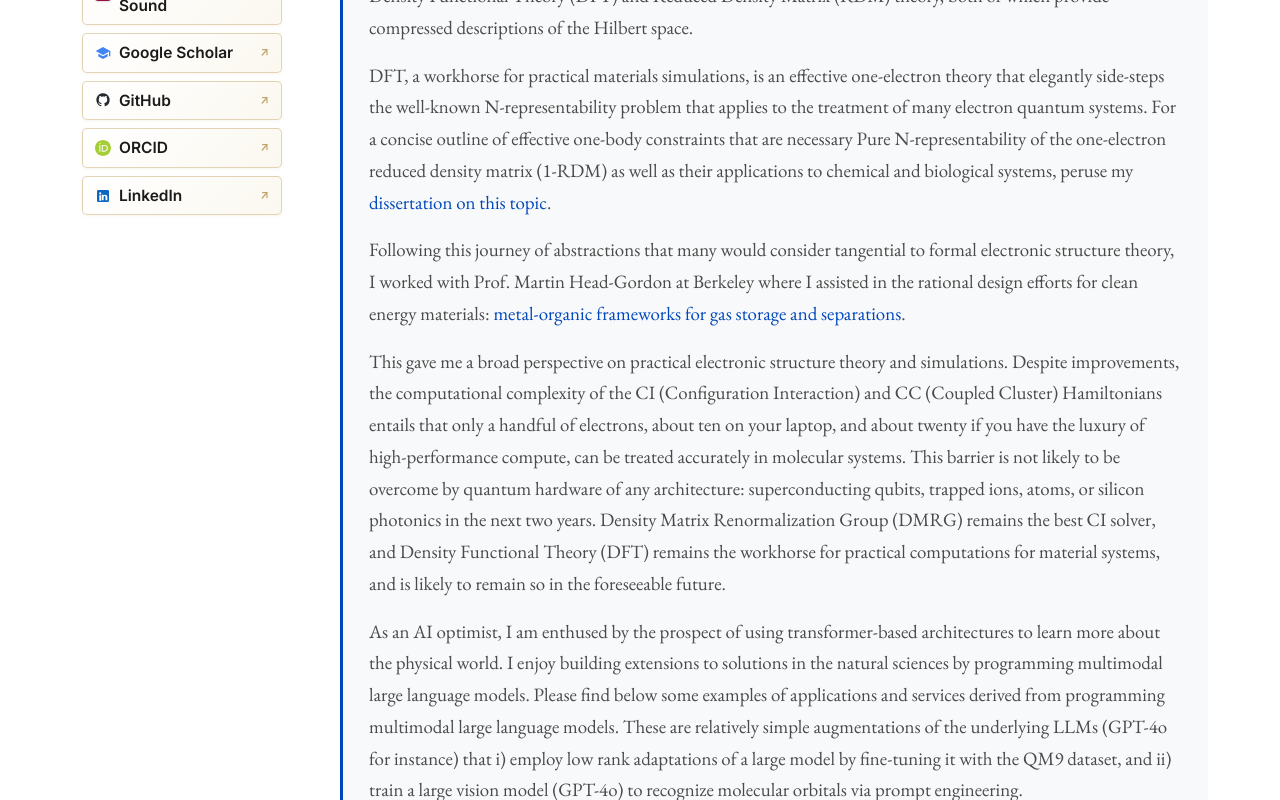
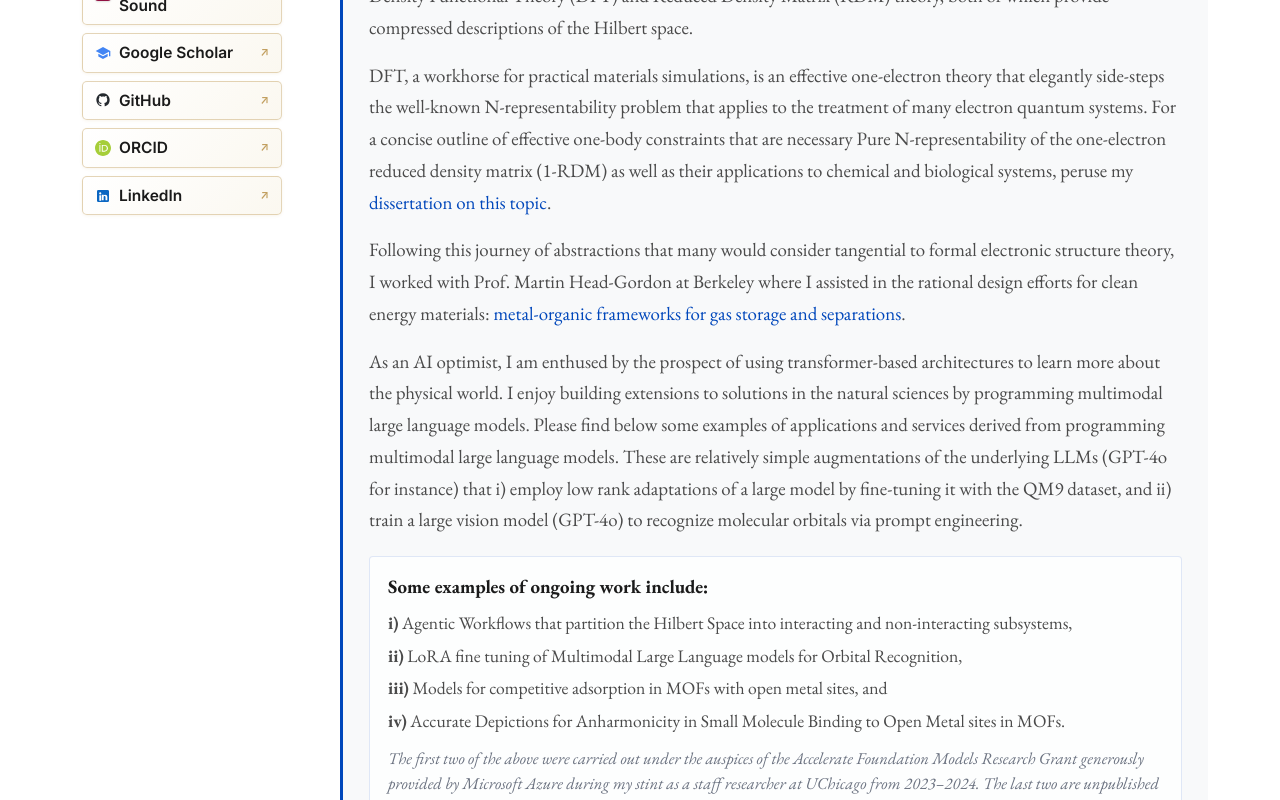
Before and after one commit to RomitChakraborty/rchakraborty.dev, a React (Vite) app: page / in a window 1280 px wide. Shown: the part 412-1212 px from the top of the page. Built offline with nearby package versions, Linux system fonts and the light colour scheme.

Commit message:
content: remove electronic structure theory and CI/CC complexity paragraph

```diff
--- a/src/components/Hero.jsx
+++ b/src/components/Hero.jsx
@@ -87,10 +87,6 @@ export default function Hero({ onSelectPillar }) {
               Following this journey of abstractions that many would consider tangential to formal electronic structure theory, I worked with Prof. Martin Head-Gordon at Berkeley where I assisted in the rational design efforts for clean energy materials: <a href="#research" onClick={handleMofClick}>metal-organic frameworks for gas storage and separations</a>.
             </p>
 
-            <p className="hero-bio">
-              This gave me a broad perspective on practical electronic structure theory and simulations. Despite improvements, the computational complexity of the CI (Configuration Interaction) and CC (Coupled Cluster) Hamiltonians entails that only a handful of electrons, about ten on your laptop, and about twenty if you have the luxury of high-performance compute, can be treated accurately in molecular systems. This barrier is not likely to be overcome by quantum hardware of any architecture: superconducting qubits, trapped ions, atoms, or silicon photonics in the next two years. Density Matrix Renormalization Group (DMRG) remains the best CI solver, and Density Functional Theory (DFT) remains the workhorse for practical computations for material systems, and is likely to remain so in the foreseeable future.
-            </p>
-
             {/* AI & Multimodal LLMs */}
             <p className="hero-bio">
               As an AI optimist, I am enthused by the prospect of using transformer-based architectures to learn more about the physical world. I enjoy building extensions to solutions in the natural sciences by programming multimodal large language models. Please find below some examples of applications and services derived from programming multimodal large language models. These are relatively simple augmentations of the underlying LLMs (GPT-4o for instance) that i) employ low rank adaptations of a large model by fine-tuning it with the QM9 dataset, and ii) train a large vision model (GPT-4o) to recognize molecular orbitals via prompt engineering.
```
